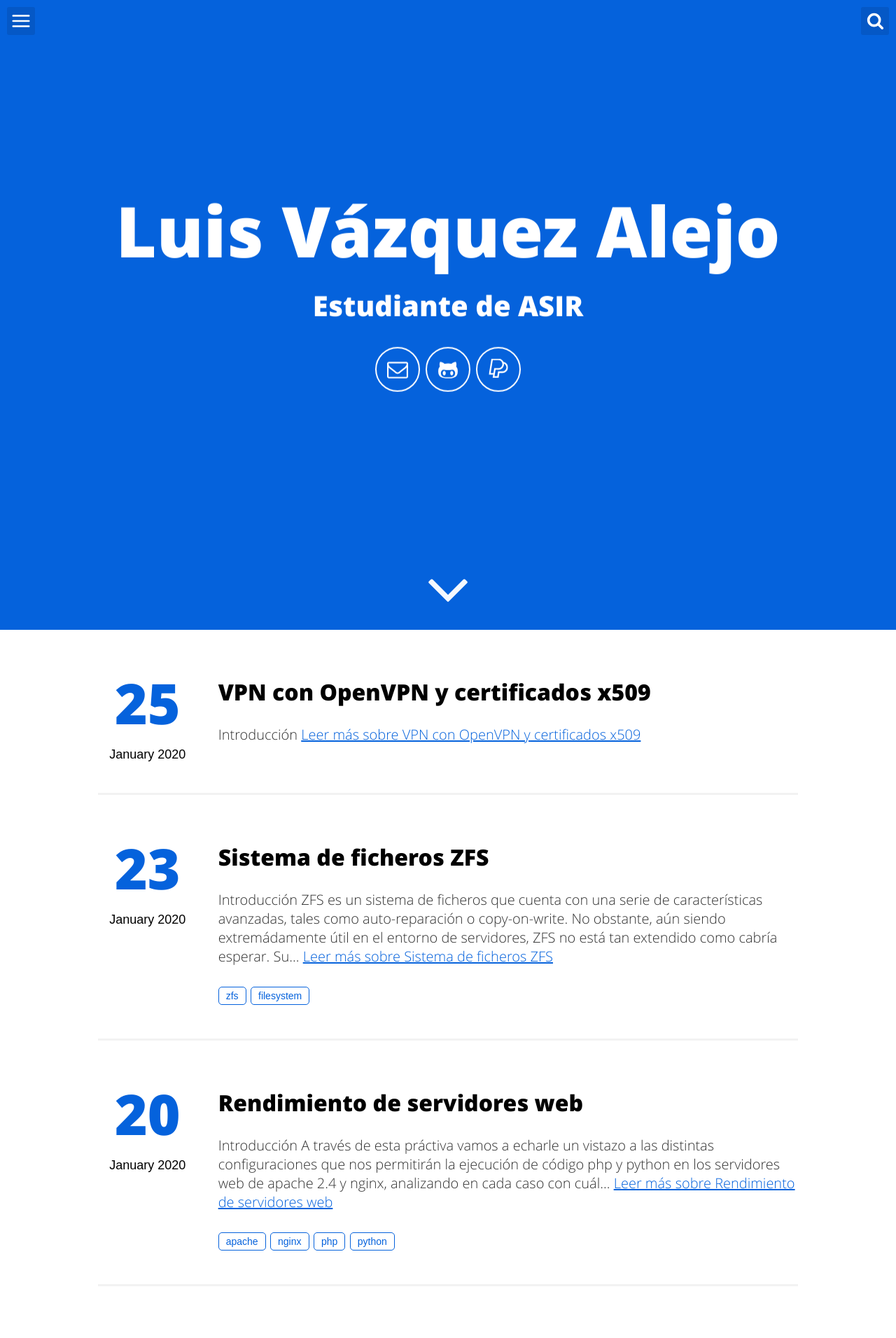
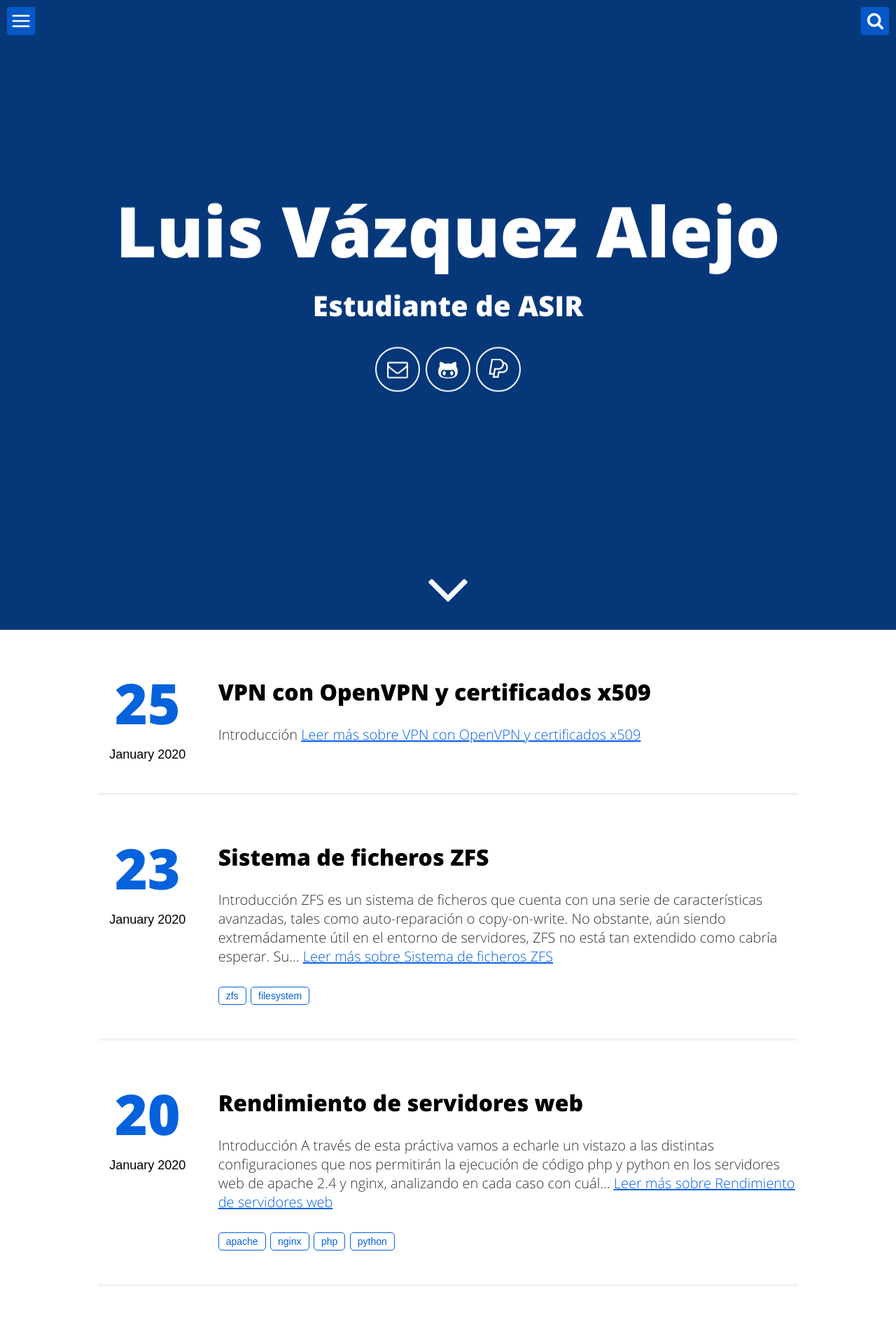
Before and after one commit to LuisaoStuff/blog, a Jekyll site: the page built from index.html, in a window 1280 px wide. Shown: the top 1912 px of the page at 70% size. Built offline with Jekyll 4.4.1, drawn with Linux system fonts in a browser that asks for light colours.

Commit message:
cambio color

```diff
--- a/Gemfile
+++ b/Gemfile
@@ -1,4 +1,4 @@
 source 'https://rubygems.org'
 gem 'github-pages', group: :jekyll_plugins
 gem "jekyll"
-gem "html-proofer"
+#gem "html-proofer"
--- a/assets/css/main.css
+++ b/assets/css/main.css
@@ -713,7 +713,7 @@ body {
 
 .header-site,
 .header-post {
-	background: #0562dc;
+	background: #063779;
 	height: 100%;
 }
 
```
